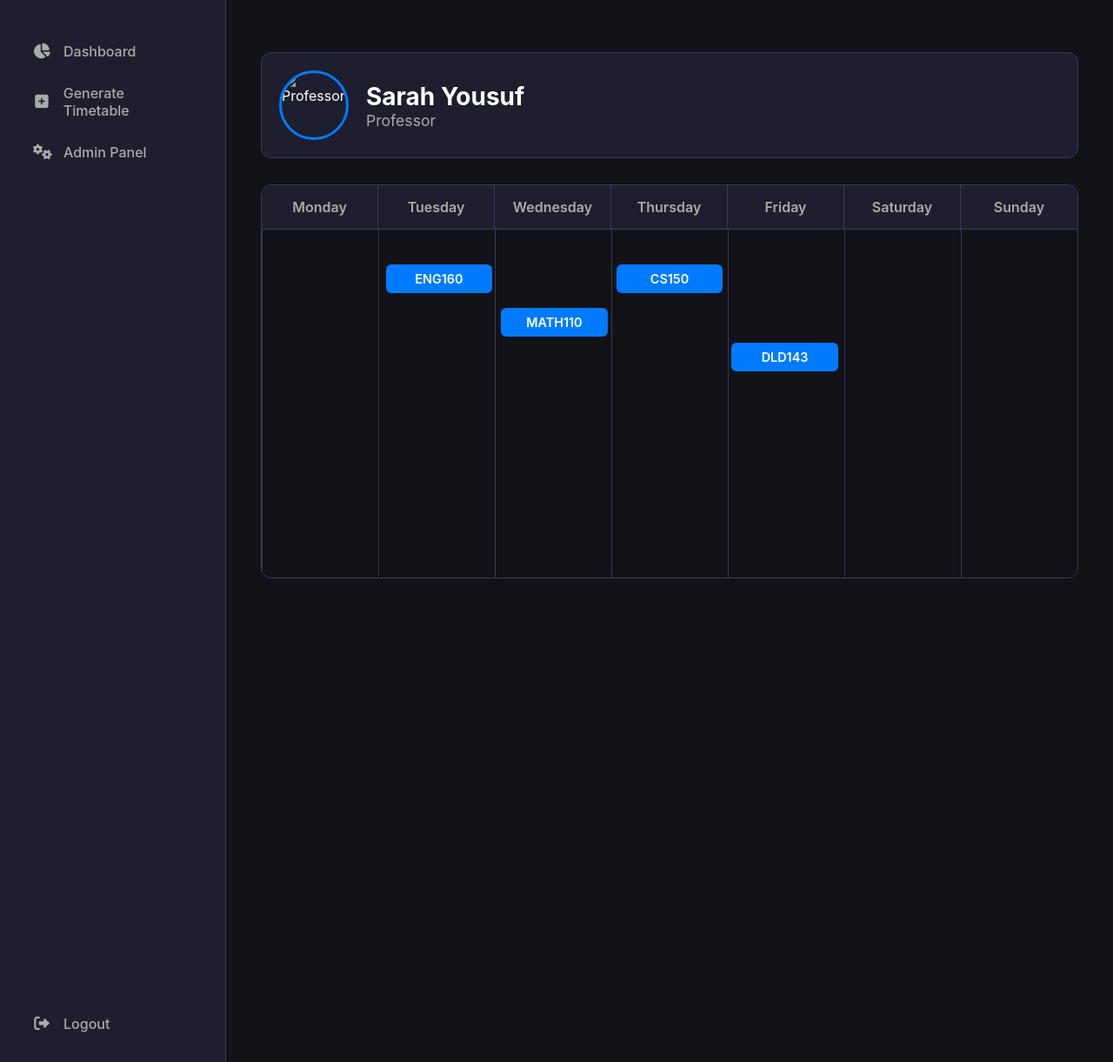
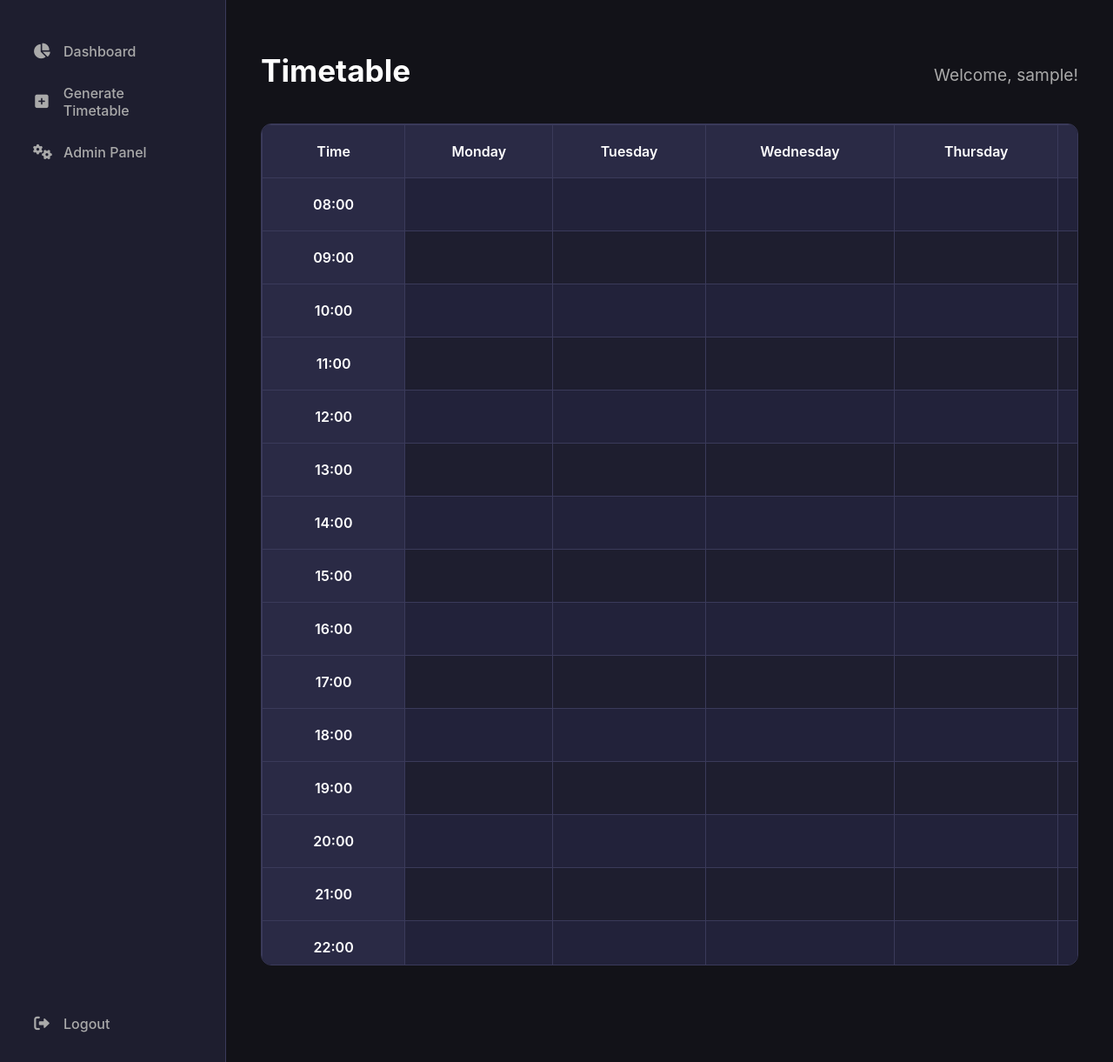
Before and after one commit to khan-debug/smartScheduler, a Flask app: page /teacher in a window 1280 px wide. Shown: the part 70-1291 px from the top of the page at 87% size. Run offline with Flask 3, Linux system fonts and the light colour scheme; the visitor is signed in with stand-in values (Sample User, id 1); some libraries are stand-ins or nearby versions.

Commit message:
Feat: Implement forgot password functionality and refine teacher view header
- Added a 'Forgot Password' link to the login page that generates a pre-filled email.
- Enhanced the teacher view header to display the logged-in username alongside the 'Timetable' heading.
- Adjusted styling for the teacher view header elements for better presentation.

```diff
--- a/app.py
+++ b/app.py
@@ -34,7 +34,8 @@ def login():
         for user in users:
             if user['username'] == username and user['password'] == password:
                 session['role'] = 'teacher'
-                return redirect(url_for("dashboard"))
+                session['username'] = user['username']
+                return redirect(url_for("teacher_view"))
 
         return render_template("login.html", error="Invalid credentials")
     return render_template("login.html")
@@ -62,7 +63,7 @@ def generate():
 @app.route("/teacher")
 @login_required
 def teacher_view():
-    return render_template("teacherView.html", active_page="teacher")
+    return render_template("teacherView.html", active_page="teacher", username=session.get('username'))
 
 # Route for Admin Panel
 @app.route("/admin")
--- a/static/style.css
+++ b/static/style.css
@@ -358,15 +358,22 @@ h2 {
 }
 
 /* --- Teacher View Page --- */
+.header-container {
+    display: flex;
+    justify-content: space-between;
+    align-items: center;
+    margin-bottom: 30px;
+}
+
+.username-display {
+    font-size: 1.2rem;
+    color: var(--text-secondary);
+}
+
 .teacher-profile-header {
     display: flex;
     align-items: center;
     gap: 20px;
-    background-color: var(--primary-dark);
-    border: 1px solid var(--border-color);
-    padding: 20px;
-    border-radius: 12px;
-    margin-bottom: 30px;
 }
 
 .teacher-avatar {
@@ -379,7 +386,8 @@ h2 {
 
 .teacher-name {
     margin: 0;
-    font-size: 1.75rem;
+    font-size: 2.2rem;
+    margin-bottom: 10px;
 }
 
 .teacher-title {
--- a/templates/login.html
+++ b/templates/login.html
@@ -26,7 +26,7 @@
                 </div>
 
                 <button type="submit" class="btn-primary">Sign In</button>
-                <a href="#" class="forgot-password">Forgot Password?</a>
+                <a href="mailto:aarijrk@gmail.com?subject=Password%20Reset%20Request&body=Hi,%20my%20username%20is%20[Please%20enter%20your%20username],%20I%20am%20requesting%20to%20change%20my%20password." class="forgot-password">Forgot Password?</a>
             </form>
 
 
--- a/templates/teacherView.html
+++ b/templates/teacherView.html
@@ -4,30 +4,46 @@
 
 {% block content %}
 
-<div class="teacher-profile-header">
-    <img src="https://via.placeholder.com/80" alt="Professor" class="teacher-avatar">
-    <div class="teacher-info">
-        <h1 class="teacher-name">Sarah Yousuf</h1>
-        <p class="teacher-title">Professor</p>
+<div class="header-container">
+    <div class="teacher-profile-header">
+        <div class="teacher-info">
+            <h1 class="teacher-name">Timetable</h1>
+        </div>
+    </div>
+    <div class="username-display">
+        Welcome, {{ username }}!
     </div>
 </div>
 
-<div class="teacher-timetable-container">
-    <div class="teacher-timetable-header">
-        <span>Monday</span>
-        <span>Tuesday</span>
-        <span>Wednesday</span>
-        <span>Thursday</span>
-        <span>Friday</span>
-        <span>Saturday</span>
-        <span>Sunday</span>
-    </div>
-    <div class="teacher-timetable-body">
-        <div class="class-block" style="grid-column: 2; margin-top: 30px;">ENG160</div>
-        <div class="class-block" style="grid-column: 3; margin-top: 80px;">MATH110</div>
-        <div class="class-block" style="grid-column: 4; margin-top: 30px;">CS150</div>
-        <div class="class-block" style="grid-column: 5; margin-top: 120px;">DLD143</div>
-    </div>
+<div class="timetable-container">
+    <table class="timetable">
+        <thead>
+            <tr>
+                <th class="time-col">Time</th>
+                <th>Monday</th>
+                <th>Tuesday</th>
+                <th>Wednesday</th>
+                <th>Thursday</th>
+                <th>Friday</th>
+                <th>Saturday</th>
+                <th>Sunday</th>
+            </tr>
+        </thead>
+        <tbody>
+            {% for hour in range(8, 23) %}
+            <tr>
+                <td class="time-col">{{ '%02d:00' % hour }}</td>
+                <td></td>
+                <td></td>
+                <td></td>
+                <td></td>
+                <td></td>
+                <td></td>
+                <td></td>
+            </tr>
+            {% endfor %}
+        </tbody>
+    </table>
 </div>
 
 {% endblock %}
```
